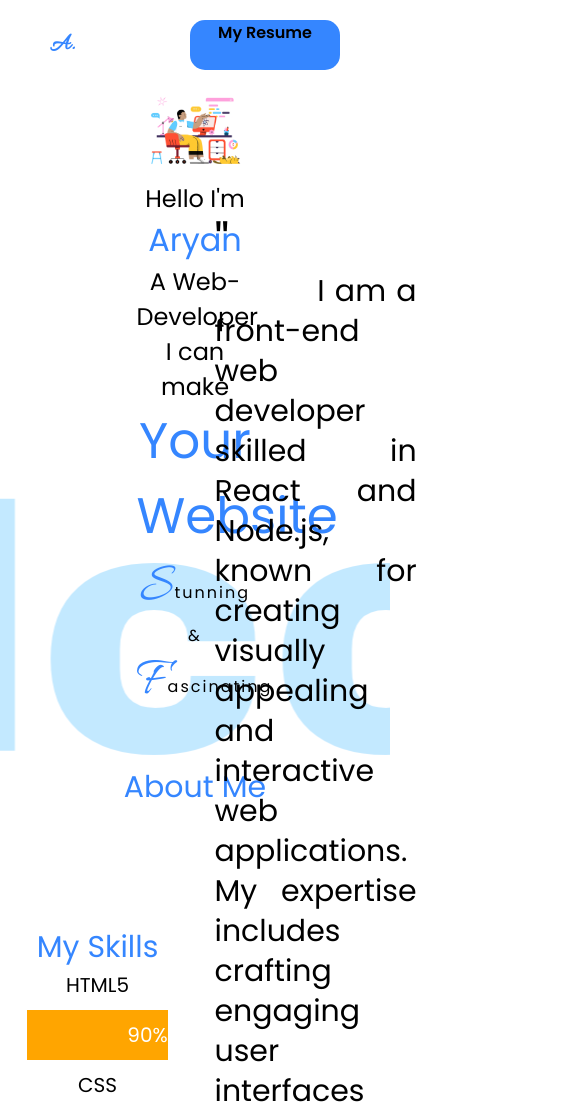
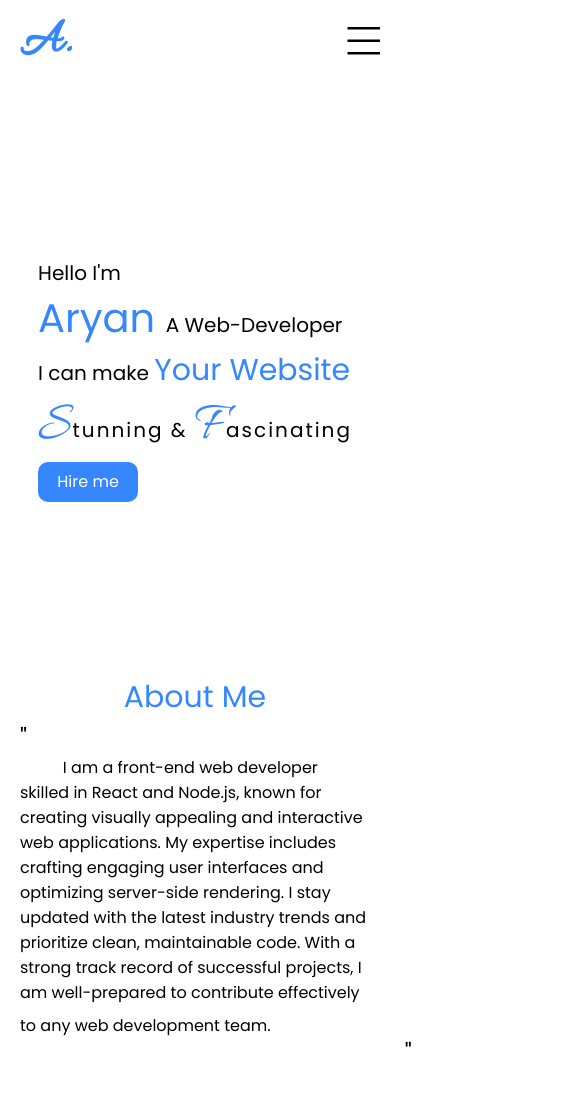
Before and after one commit to aryan2bamane/Portfolio, a website built with Vite: page index.html in a window 390 px wide. Shown: the top 1104 px of the page, 585 px wide, since content can reach past the window. Built offline with nearby package versions, Linux system fonts and the light colour scheme; a web font is replaced by a local one.

Commit message:
Updating styles

```diff
--- a/components/about.css
+++ b/components/about.css
@@ -1,3 +1,4 @@
+@media screen and (min-width: 768px) {
   #about {
     display: flex;
     flex-direction: column;
@@ -35,11 +36,50 @@
   .inverted2 {
     position: absolute;
     right: 0;
+    bottom: -50px;
   }
-.about-right{
+  .about-right {
     display: flex;
     align-items: center;
     flex-direction: column;
     text-align: left;
+  }
+}
+@media screen and (max-width: 768px) {
+  #about {
+    display: flex;
+    flex-direction: column;
+    align-items: center;
+  }
 
+  .container {
+    display: flex;
+    flex-direction: column;
+    align-items: center;
+    gap: 50px;
   }
+  .container .about-left {
+    padding: 0 20px;
+  }
+  .about-left p span {
+    font-size: 24px;
+  }
+  .inverted2 {
+    position: relative;
+    right: -130px;
+    bottom: -30px;
+  }
+
+  .about-right {
+    padding: 20px;
+    width: 100%;
+    display: flex;
+    align-items: center;
+    flex-direction: column;
+    text-align: left;
+  }
+  .skills_wrapper .container {
+    display: flex;
+    align-items: baseline;
+  }
+}
--- a/components/contact.css
+++ b/components/contact.css
@@ -28,7 +28,7 @@
   background-color: #0381fe;
 }
 
-.contact_us_2 .responsive-container-block{
+.contact_us_2 .responsive-container-block {
   min-height: 75px;
   height: 60vh;
   width: 100%;
@@ -131,6 +131,9 @@
 }
 
 @media (max-width: 768px) {
+  .contact_us_2 {
+    height: fit-content;
+  }
   .contact_us_2 .submit-btn {
     width: 100%;
   }
@@ -145,21 +148,15 @@
 
   .contact_us_2 .container-block.form-wrapper {
     margin: 0;
-    height: 70vh;
+    /* height: 70vh; */
   }
 
   .contact_us_2 .text-blk.input-title {
-    padding-top: 0px;
-    padding-right: 0px;
-    padding-bottom: 0px;
-    padding-left: 0px;
+    padding: 0;
   }
 
   .contact_us_2 .responsive-container-block.container {
-    margin-top: 80px;
-    margin-right: 0px;
-    margin-bottom: 50px;
-    margin-left: 0px;
+    margin: 0;
   }
 
   .contact_us_2 .container-block.form-wrapper {
@@ -218,10 +215,7 @@
   }
 
   .contact_us_2 .container-block.form-wrapper {
-    margin-top: 0px;
-    margin-right: 0px;
-    margin-bottom: 0px;
-    margin-left: 0px;
+    margin: 0;
   }
 
   .contact_us_2 .responsive-container-block.big-container {
--- a/components/footer.css
+++ b/components/footer.css
@@ -7,6 +7,7 @@
   font-family: "Poppins", sans-serif;
 }
 
+@media (min-width: 768px) {
   .footer {
     position: relative;
     width: 100%;
@@ -104,7 +105,10 @@
     bottom: 20px;
     animation: animate 3s linear infinite;
   }
+}
 
+@media (max-width: 768px) {
+}
 @keyframes animateWaves {
   0% {
     background-position-x: 1000px;
--- a/components/header.css
+++ b/components/header.css
@@ -1,5 +1,6 @@
 @import url("https://fonts.googleapis.com/css2?family=Allura&display=swap");
 
+@media (min-width: 768px) {
   .logo {
     font-family: "Allura", cursive;
     font-size: 55px;
@@ -61,6 +62,10 @@ nav ul li a:hover::before {
     width: 100%;
   }
 
+ .hamburger {
+    display: none;
+  }
+
   .resumeBtn {
     color: black;
     font-weight: 600;
@@ -76,7 +81,29 @@ nav ul li a:hover::before {
     transition: 0.3s ease-in-out;
   }
   nav a {
-  /* color: #fff; */
     text-decoration: none;
-  /* font-size: 25px; */
   }
+}
+
+@media (max-width: 769px) {
+  .logo {
+    font-family: "Allura", cursive;
+    padding: 0 20px;
+    font-weight: 600;
+    color: #3586ff;
+    font-size: 50px;
+  }
+  nav{
+    display: none;
+  }
+  header .hamburger {
+    height: 40px;
+    width: 50px;
+    display: flex;
+    align-items: center;
+    justify-content: space-between;
+  }
+  nav .resumeBtn{
+    display: none;
+  }
+}
--- a/components/intro.css
+++ b/components/intro.css
@@ -1,13 +1,14 @@
 @import url("https://fonts.googleapis.com/css2?family=Tangerine&display=swap");
 @import url("https://fonts.googleapis.com/css2?family=Great+Vibes&display=swap");
 
+@media screen and (min-width: 768px) {
   #intro {
     display: flex;
     align-items: center;
     width: 100%;
     height: 80vh;
     /* background-image: url('../assets/Welcome.png'); */
-  background: url('../assets/Welcome.png')   center ;
+    background: url("../assets/Welcome.png") center;
   }
   .left,
   .right {
@@ -46,9 +47,7 @@
     color: #3586ff;
   }
 
-
-
-.right img{
+  .right img {
     height: 500px;
   }
 
@@ -60,5 +59,48 @@
     height: 50px;
     border-radius: 10px;
     font-size: 20px;
+  }
+}
+@media screen and (max-width: 768px) {
+  #intro {
+    height: 70vh;
+    display: flex;
+    align-items: center;
+  }
 
+  .right {
+    display: none;
   }
+
+  .intro-text {
+    font-size: 20px;
+  }
+  .name {
+    color: #3586ff;
+    font-size: 40px;
+    font-family: "Poppins", cursive;
+  }
+
+  .features {
+    font-size: 20px;
+    letter-spacing: 2px;
+  }
+  .your-website {
+    font-size: 30px;
+    color: #3586ff;
+  }
+  .left .first-letter {
+    font-size: 55px;
+    font-family: "Allura", cursive;
+    color: #3586ff;
+  }
+  .hireMeBtn {
+    width: 100px;
+    background-color: #3586ff;
+    color: #fff;
+    border: 0;
+    height: 40px;
+    border-radius: 10px;
+    font-size: 16px;
+  }
+}
--- a/components/projects.css
+++ b/components/projects.css
@@ -1,3 +1,4 @@
+@media screen and (min-width: 768px) {
   .work_container {
     width: 80vw;
     text-align: center;
@@ -58,3 +59,9 @@
     background: url("../assets/projects.png") center;
     padding: 0 0 100px 0;
   }
+}
+@media screen and (max-width: 768px) {
+  #projects{
+    display: none;
+  }
+}
--- a/components/responsive.css
+++ /dev/null
@@ -1,107 +0,0 @@
-/* Mobile Styles */
-@media screen and (max-width: 767px) {
-  /* Header */
-  header {
-    text-align: center;
-  }
-
-  .logo {
-    font-size: 24px;
-  }
-
-  nav ul {
-    display: none;
-    flex-direction: column;
-    align-items: center;
-    background-color: rgba(0, 0, 0, 0.9);
-    position: absolute;
-    top: 60px;
-    left: 0;
-    width: 100%;
-    z-index: 1;
-  }
-
-  nav ul.active {
-    display: flex;
-  }
-
-  nav ul li {
-    margin: 10px 0;
-  }
-
-  .resumeBtn {
-    display: block;
-    margin: 20px auto;
-  }
-
-  /* Intro Section */
-  #intro {
-    flex-direction: column;
-    text-align: center;
-  }
-
-  #intro img{
-    height: 10vh;
-  }
-
-  .left {
-    order: 2;
-  }
-
-  .right {
-    order: 1;
-  }
-
-  .intro-text {
-    font-size: 24px;
-  }
-
-  .name {
-    font-size: 32px;
-  }
-
-  .features {
-    font-size: 16px;
-  }
-
-  /* About Section */
-  #about {
-    text-align: center;
-  }
-
-  .about-left {
-    order: 2;
-  }
-
-  .about-right {
-    order: 1;
-  }
-
-  /* Skills Section */
-  .skills_wrapper {
-    flex-direction: column;
-    text-align: center;
-  }
-
-  .skills {
-    margin: 10px auto;
-  }
-
-  /* Projects Section */
-  .work__img-wrapper {
-    max-width: 100%;
-  }
-
-  .work__project_info {
-    margin-top: 20px;
-  }
-
-  /* Contact Section */
-  .contact_us_2 {
-    padding: 20px;
-  }
-
-  .container-block form-wrapper {
-    flex-direction: column;
-  }
-}
--- a/components/style.css
+++ b/components/style.css
@@ -86,3 +86,17 @@ main {
 ::-webkit-scrollbar-thumb:hover {
   background: #3586ff;
 }
+
+/* ------------------------------------------------ */
+@media screen and (max-width: 768px) {
+  header {
+    height: 10vh;
+    width: 100%;
+    background-color: #fff;
+    position: sticky;
+    /* top: 0px; */
+  }
+  main {
+    width: 100vw;
+  }
+}
--- a/index.html
+++ b/index.html
@@ -1,5 +1,6 @@
 <!DOCTYPE html>
 <html lang="en">
+
 <head>
   <meta charset="UTF-8" />
   <link rel="icon" type="image/svg+xml" href="./assets/glasses.png" />
@@ -13,15 +14,17 @@
   <!-- Font Goes Here -->
   <link rel="preconnect" href="https://fonts.googleapis.com" />
   <link rel="preconnect" href="https://fonts.gstatic.com" crossorigin />
-    <link
-      href="https://fonts.googleapis.com/css2?family=Belanosima&family=Inter:wght@400;500&family=Zeyada&display=swap"
-      rel="stylesheet"
-    />
+  <link href="https://fonts.googleapis.com/css2?family=Belanosima&family=Inter:wght@400;500&family=Zeyada&display=swap"
+    rel="stylesheet" />
 </head>
+
 <body>
   <!-- Header -->
   <header>
     <p class="logo">A.</p>
+    <svg class="hamburger" xmlns="http://www.w3.org/2000/svg" x="0px" y="0px" width="100" height="100" viewBox="0 0 16 16">
+      <path d="M 1 2 L 1 3 L 14 3 L 14 2 Z M 1 7 L 1 8 L 14 8 L 14 7 Z M 1 12 L 1 13 L 14 13 L 14 12 Z"></path>
+    </svg>
     <nav>
       <ul>
         <li><a href="#intro">Home</a></li>
@@ -29,12 +32,7 @@
         <li><a href="#projects">Projects</a></li>
         <li><a href="#contact">Contact Me</a></li>
       </ul>
-        <a
-        class="resumeBtn"
-        href="/Front End Web Developer_2.pdf"
-        title="Aryan Bamane's Resume"
-        download
-        >My Resume</a>
+      <a class="resumeBtn" href="/Front End Web Developer_2.pdf" title="Aryan Bamane's Resume" download>My Resume</a>
     </nav>
   </header>
   <!-- Main -->
@@ -78,8 +76,11 @@
             &nbsp;
             &nbsp;
             &nbsp;
-              I am a front-end web developer skilled in React and Node.js, known for creating visually appealing and interactive web applications. My expertise includes crafting engaging user interfaces and optimizing server-side rendering. I stay updated with the latest industry trends and prioritize clean, maintainable code. With a strong track record of successful projects, I am well-prepared to contribute effectively to any web development team
-              <br>
+            I am a front-end web developer skilled in React and Node.js, known for creating visually appealing and
+            interactive web applications. My expertise includes crafting engaging user interfaces and optimizing
+            server-side rendering. I stay updated with the latest industry trends and prioritize clean, maintainable
+            code. With a strong track record of successful projects, I am well-prepared to contribute effectively to any
+            web development team.
             <span class="inverted2"> " </span>
           </p>
         </div>
@@ -122,12 +123,7 @@
         <!-- Project 1 -->
         <div class="work">
           <div class="work__img-wrapper work__image1">
-              <img
-              class="lazy loading"
-              src="./assets/After.png"
-              data-src="After.png"
-              alt="Article Summarizer website"
-              />
+            <img class="lazy loading" src="./assets/After.png" data-src="After.png" alt="Article Summarizer website" />
           </div>
           <div class="work__project_info ">
             <h3 class="project-title">OPEN-AI Article Summarizer</h3>
@@ -152,19 +148,16 @@
           <div class="work__project_info ">
             <h3 class="project-title">POKEDEX</h3>
             <p class="work__project-description1">
-                A Fully-Functional <strong>POKEDEX</strong> Web-App that let's you find your favourite Pokemon, it's type, height, weight, and other things.
+              A Fully-Functional <strong>POKEDEX</strong> Web-App that let's you find your favourite Pokemon, it's type,
+              height, weight, and other things.
             </p>
             <p class="work__project-description2">
-                Made using Axios API to fetch data through free Pokemon API. Site is fully functional and also has search implementations, Debouncing, and many more.
+              Made using Axios API to fetch data through free Pokemon API. Site is fully functional and also has search
+              implementations, Debouncing, and many more.
             </p>
           </div>
           <div class="work__img-wrapper work__image2">
-              <img
-                class="lazy loading"
-                src="./assets/PokeDex.png"
-                data-src="PokeDex.png"
-                alt="POKEDEX website"
-                />
+            <img class="lazy loading" src="./assets/PokeDex.png" data-src="PokeDex.png" alt="POKEDEX website" />
           </div>
         </div>
 
@@ -172,20 +165,18 @@
           <!-- Project 3 -->
 
           <div class="work__img-wrapper work__image2">
-              <img
-                class="lazy loading"
-                src="./assets/todo.png"
-                alt="Todo web app website"
-                />
+            <img class="lazy loading" src="./assets/todo.png" alt="Todo web app website" />
           </div>
           <div class="work__project_info ">
             <h3 class="project-title">TO-DO WebApp</h3>
             <p class="work__project-description1">
-                A functional <strong>TO-DO WebApp</strong> is a sleek and user-friendly web application designed to revolutionize the way you manage your tasks and stay organized.
+              A functional <strong>TO-DO WebApp</strong> is a sleek and user-friendly web application designed to
+              revolutionize the way you manage your tasks and stay organized.
 
             </p>
             <p class="work__project-description2">
-                Made using Simple Javavscript Functions. Site is fully functional and also has recover on reload and saving in local storage feature.
+              Made using Simple Javavscript Functions. Site is fully functional and also has recover on reload and
+              saving in local storage feature.
             </p>
             <a href="https://doplan.netlify.app/" target="_blank">
 
@@ -208,62 +199,26 @@
               <div class="container-block form-wrapper">
 
                 <div class="responsive-container-block">
-                    <div
-                      class="responsive-cell-block wk-ipadp-6 wk-tab-12 wk-mobile-12 wk-desk-6"
-                      id="i10mt"
-                    >
+                  <div class="responsive-cell-block wk-ipadp-6 wk-tab-12 wk-mobile-12 wk-desk-6" id="i10mt">
                     <p class="text-blk input-title">FIRST NAME</p>
-                      <input
-                        class="input"
-                        id="ijowk"
-                        name="FirstName"
-                        placeholder="Please enter first name..."
-                      />
+                    <input class="input" id="ijowk" name="FirstName" placeholder="Please enter first name..." />
                   </div>
-                    <div
-                      class="responsive-cell-block wk-desk-6 wk-ipadp-6 wk-tab-12 wk-mobile-12"
-                    >
+                  <div class="responsive-cell-block wk-desk-6 wk-ipadp-6 wk-tab-12 wk-mobile-12">
                     <p class="text-blk input-title">LAST NAME</p>
-                      <input
-                        class="input"
-                        id="indfi"
-                        name="Last Name"
-                        placeholder="Please enter last name..."
-                      />
+                    <input class="input" id="indfi" name="Last Name" placeholder="Please enter last name..." />
                   </div>
                   <br>
-                    <div
-                      class="responsive-cell-block wk-desk-6 wk-ipadp-6 wk-tab-12 wk-mobile-12"
-                    >
+                  <div class="responsive-cell-block wk-desk-6 wk-ipadp-6 wk-tab-12 wk-mobile-12">
                     <p class="text-blk input-title">EMAIL</p>
-                      <input
-                        class="input"
-                        id="ipmgh"
-                        name="Email"
-                        placeholder="Please enter email..."
-                      />
+                    <input class="input" id="ipmgh" name="Email" placeholder="Please enter email..." />
                   </div>
-                    <div
-                      class="responsive-cell-block wk-desk-6 wk-ipadp-6 wk-tab-12 wk-mobile-12"
-                    >
+                  <div class="responsive-cell-block wk-desk-6 wk-ipadp-6 wk-tab-12 wk-mobile-12">
                     <p class="text-blk input-title">PHONE NUMBER</p>
-                      <input
-                        class="input"
-                        id="imgis"
-                        name="PhoneNumber"
-                        placeholder="Please enter phone number..."
-                      />
+                    <input class="input" id="imgis" name="PhoneNumber" placeholder="Please enter phone number..." />
                   </div>
-                    <div
-                      class="responsive-cell-block wk-tab-12 wk-mobile-12 wk-desk-12 wk-ipadp-12"
-                      id="i634i"
-                    >
+                  <div class="responsive-cell-block wk-tab-12 wk-mobile-12 wk-desk-12 wk-ipadp-12" id="i634i">
                     <p class="text-blk input-title">WHAT DO YOU HAVE IN MIND</p>
-                      <textarea
-                        class="textinput"
-                        id="i5vyy"
-                        placeholder="Please enter query..."
-                      ></textarea>
+                    <textarea class="textinput" id="i5vyy" placeholder="Please enter query..."></textarea>
                   </div>
                 </div>
                 <button class="submit-btn">Submit</button>
@@ -316,15 +271,10 @@
   </footer>
 
   <!-- Javascript -->
-    <script
-      type="module"
-      src="https://unpkg.com/ionicons@5.5.2/dist/ionicons/ionicons.esm.js"
-    ></script>
-    <script
-      nomodule
-      src="https://unpkg.com/ionicons@5.5.2/dist/ionicons/ionicons.js"
-    ></script>
+  <script type="module" src="https://unpkg.com/ionicons@5.5.2/dist/ionicons/ionicons.esm.js"></script>
+  <script nomodule src="https://unpkg.com/ionicons@5.5.2/dist/ionicons/ionicons.js"></script>
   <script type="module" src="/main.js"></script>
   <script type="module" src="./components/skills.js"></script>
 </body>
+
 </html>
--- a/main.js
+++ b/main.js
@@ -4,6 +4,5 @@ import './components/footer.css'
 import './components/header.css'
 import './components/intro.css'
 import './components/projects.css'
-import './components/responsive.css'
 import './components/skills.css'
 import './components/style.css'
```
Lines whose indentation alone changed are shown as unchanged.
